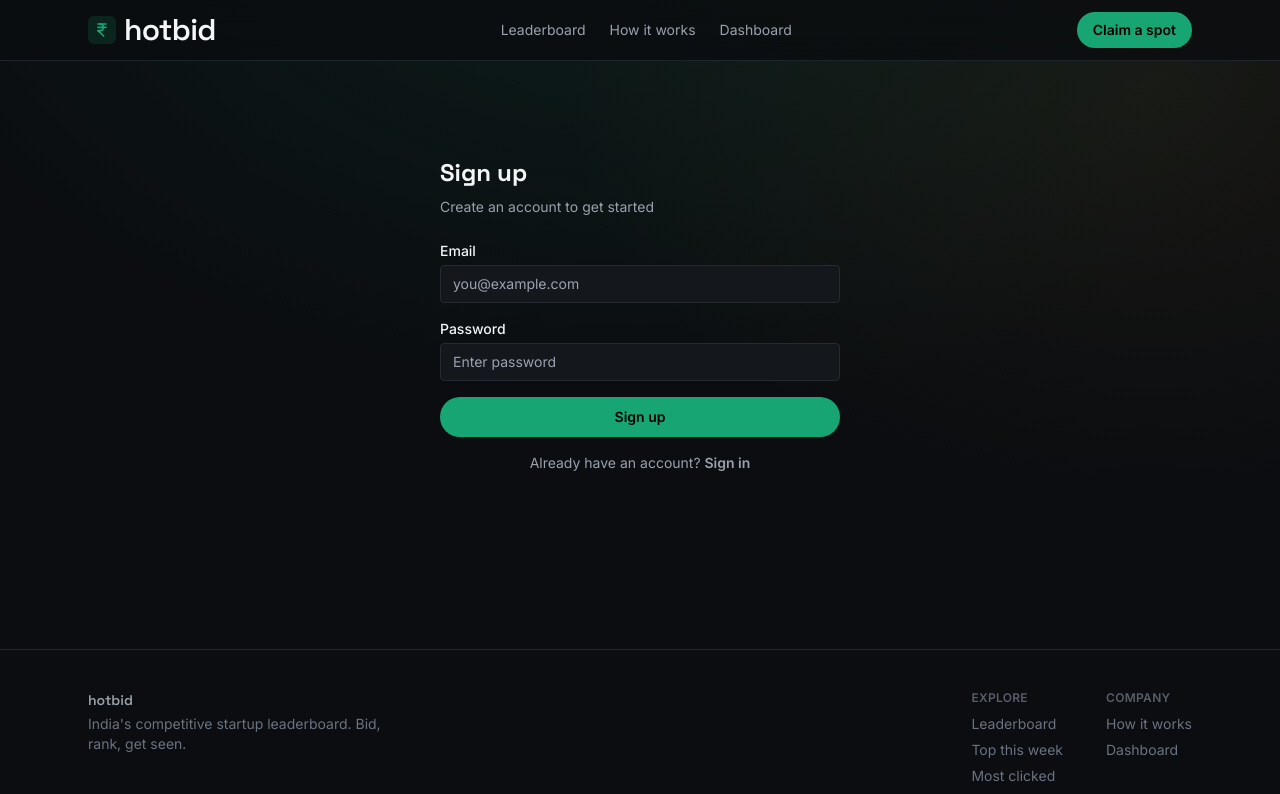
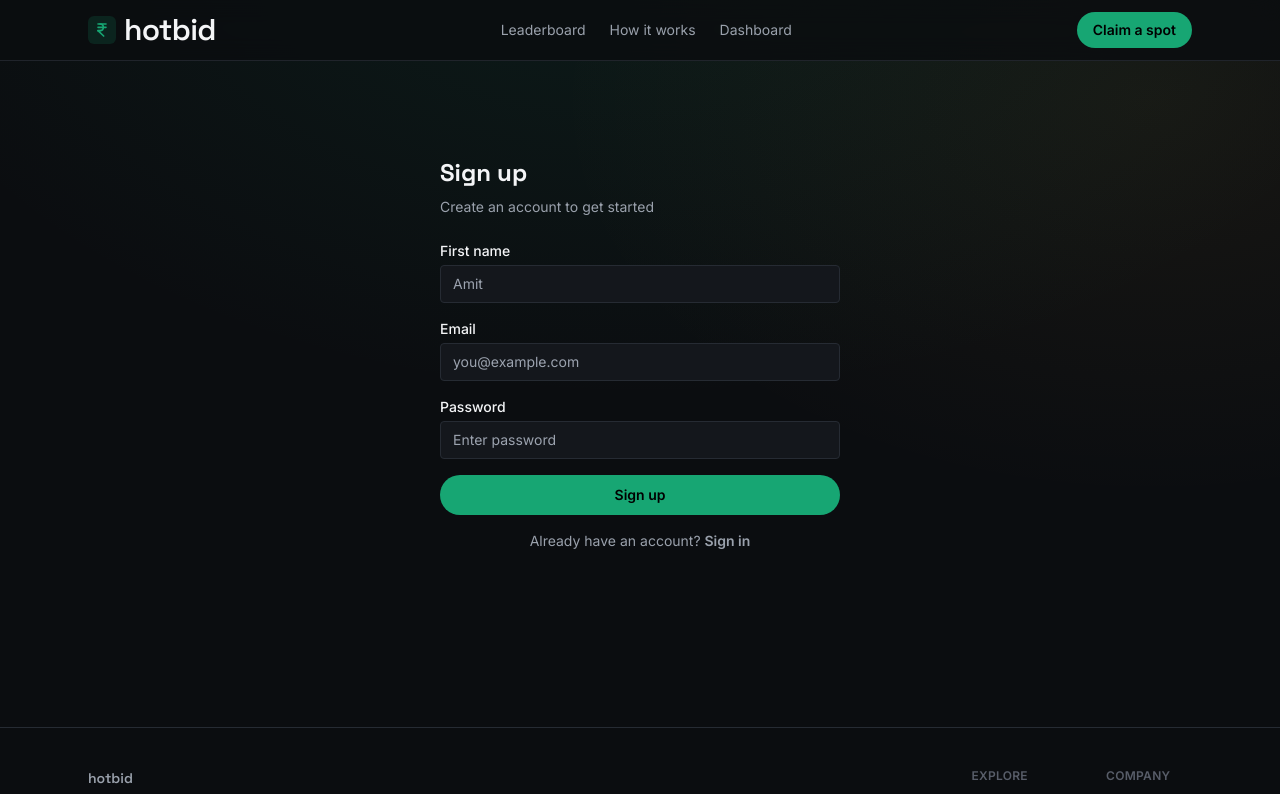
Before and after one commit to Amit1309-ctrl/BidBazaar, a Next.js app: page /auth/signup in a window 1280 px wide. Shown: the top 794 px of the page. Built offline with nearby package versions, Linux system fonts and the light colour scheme; no server answers.

Commit message:
sign in page, signup and dashboard changes

```diff
--- a/src/app/auth/signin/page.tsx
+++ b/src/app/auth/signin/page.tsx
@@ -2,10 +2,10 @@
 
 import { useState } from "react";
 import Link from "next/link";
-import { useRouter } from "next/navigation";
+import { useRouter, useSearchParams } from "next/navigation";
 import { NavBar } from "@/components/NavBar";
 import { Footer } from "@/components/Footer";
-import { createBrowserSupabase } from "@/lib/supabase";
+import { createBrowserSupabase } from "@/lib/supabase-browser";
 
 export default function SigninPage() {
   const [email, setEmail] = useState("");
@@ -13,6 +13,7 @@ export default function SigninPage() {
   const [error, setError] = useState("");
   const [loading, setLoading] = useState(false);
   const router = useRouter();
+  const searchParams = useSearchParams();
 
   async function handleSignin(e: React.FormEvent) {
     e.preventDefault();
@@ -28,7 +29,7 @@ export default function SigninPage() {
       return;
     }
 
-    router.push("/dashboard");
+    router.push(searchParams.get("next") === "/admin" ? "/admin" : "/dashboard");
     router.refresh();
   }
 
--- a/src/app/auth/signup/page.tsx
+++ b/src/app/auth/signup/page.tsx
@@ -8,6 +8,7 @@ import { Footer } from '@/components/Footer';
 
 export default function SignupPage() {
   const [email, setEmail] = useState('');
+  const [firstName, setFirstName] = useState('');
   const [password, setPassword] = useState('');
   const [error, setError] = useState('');
   const [loading, setLoading] = useState(false);
@@ -22,7 +23,7 @@ export default function SignupPage() {
       const res = await fetch('/api/auth/signup', {
         method: 'POST',
         headers: { 'Content-Type': 'application/json' },
-        body: JSON.stringify({ email, password }),
+        body: JSON.stringify({ email, password, firstName }),
       });
 
       const data = await res.json();
@@ -50,6 +51,17 @@ export default function SignupPage() {
         <p className="mt-2 text-sm text-ink-secondary">Create an account to get started</p>
 
         <form onSubmit={handleSignup} className="mt-6 space-y-4">
+          <div>
+            <label className="block text-sm font-medium">First name</label>
+            <input
+              type="text"
+              value={firstName}
+              onChange={(e) => setFirstName(e.target.value)}
+              placeholder="Amit"
+              className="mt-1 w-full rounded border border-base-border bg-base-surface px-3 py-2 text-sm"
+              required
+            />
+          </div>
           <div>
             <label className="block text-sm font-medium">Email</label>
             <input
--- a/src/app/dashboard/page.tsx
+++ b/src/app/dashboard/page.tsx
@@ -2,9 +2,11 @@ import Link from "next/link";
 import { NavBar } from "@/components/NavBar";
 import { Footer } from "@/components/Footer";
 import { createServerSupabase } from "@/lib/supabase";
+import { createAdminSupabase } from "@/lib/supabase";
 import { formatPaise, formatNumber } from "@/lib/format";
 import { minimumNextBid } from "@/lib/bidding";
 import type { Listing } from "@/types";
+import { ClicksChart } from "@/components/ClicksChart";
 
 export const metadata = { title: "Dashboard" };
 export const dynamic = "force-dynamic"; // always reflects the signed-in user's own data
@@ -23,11 +25,16 @@ export default async function DashboardPage() {
             Founder dashboards are tied to the account that placed the bid. Sign in with the email you used at
             checkout to see your rank, clicks, and competitors.
           </p>
-          <button className="mt-6 rounded-pill bg-rupee px-5 py-2.5 text-sm font-semibold text-black hover:bg-rupee-bright">
-            Sign in with Google
-          </button>
-          <p className="mt-2 text-xs text-ink-muted">
-            Auth UI wiring: Supabase Auth (Google OAuth + email magic link) — see README for setup.
+          <Link href="/auth/signin">
+            <button className="mt-6 rounded-pill bg-rupee px-5 py-2.5 text-sm font-semibold text-black hover:bg-rupee-bright">
+              Sign in
+            </button>
+          </Link>
+          <p className="mt-4 text-xs text-ink-muted">
+            Don't have an account?{' '}
+            <Link href="/auth/signup" className="font-semibold hover:underline">
+              Sign up
+            </Link>
           </p>
         </main>
         <Footer />
@@ -71,6 +78,15 @@ export default async function DashboardPage() {
     .order("current_rank", { ascending: false })
     .limit(5);
 
+  const oneYearAgo = new Date();
+  oneYearAgo.setDate(oneYearAgo.getDate() - 364);
+  const admin = createAdminSupabase();
+  const { data: clickEvents } = await admin
+    .from("click_events")
+    .select("created_at")
+    .eq("listing_id", listing.id)
+    .gte("created_at", oneYearAgo.toISOString());
+
   const ctr = listing.total_impressions > 0
     ? ((listing.total_clicks / listing.total_impressions) * 100).toFixed(1)
     : "—";
@@ -88,6 +104,8 @@ export default async function DashboardPage() {
           <Stat label="Total clicks" value={formatNumber(listing.total_clicks)} />
           <Stat label="CTR" value={typeof ctr === "string" && ctr !== "—" ? `${ctr}%` : ctr} />
         </div>
+
+        <ClicksChart clickDates={(clickEvents ?? []).map((event) => event.created_at)} />
 
         <section className="mt-10">
           <h2 className="font-display text-lg font-semibold">Competitors directly above you</h2>
```
